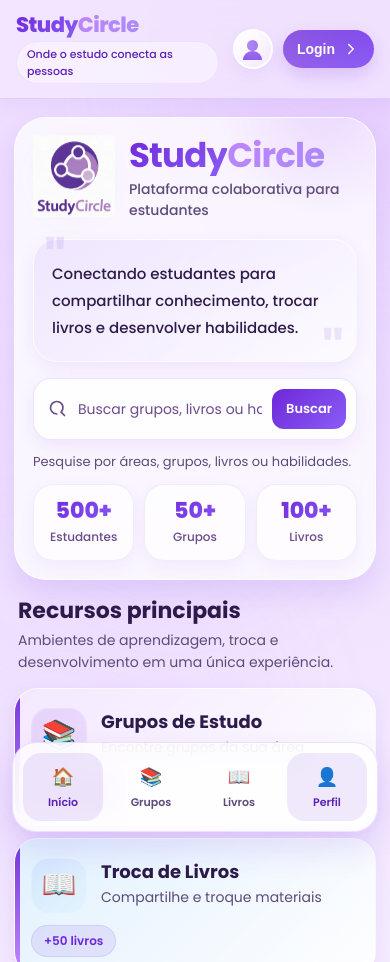
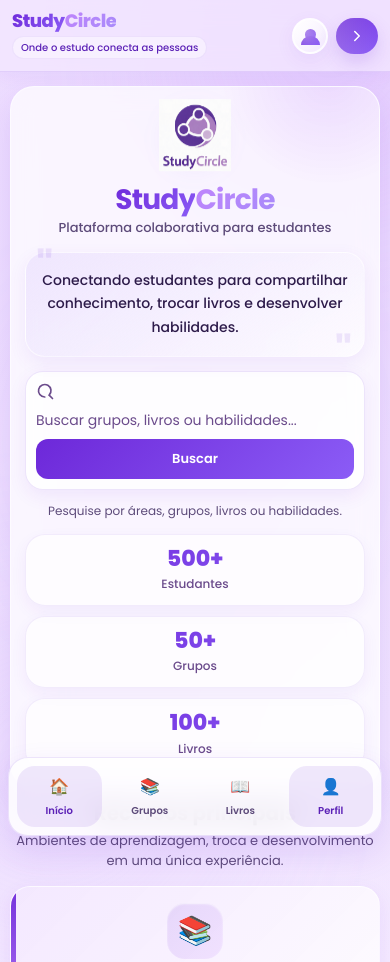
Before and after one commit to Santosfer1980/Projeto-Escolar, a plain HTML site: page index.html in a window 390 px wide. Shown: the top 962 px of the page. Drawn offline with Linux system fonts and the light colour scheme.

Commit message:
Add files via upload

```diff
--- a/style.css
+++ b/style.css
@@ -1025,3 +1025,237 @@ input:focus-visible,
 ::-webkit-scrollbar-thumb:hover {
     background: linear-gradient(135deg, #5b21b6 0%, #a855f7 100%);
 }
+
+@media (max-width: 480px) {
+    body {
+        padding-bottom: 104px;
+    }
+
+    .topbar {
+        padding: 12px 12px;
+        align-items: center;
+    }
+
+    .brand-block {
+        max-width: 58%;
+    }
+
+    .brand {
+        font-size: 18px;
+    }
+
+    .top-slogan {
+        font-size: 10px;
+        padding: 4px 8px;
+        line-height: 1.3;
+    }
+
+    .user-area {
+        gap: 8px;
+    }
+
+    .avatar {
+        width: 36px;
+        height: 36px;
+    }
+
+    .login-btn {
+        padding: 9px 12px;
+        min-width: 42px;
+        font-size: 13px;
+    }
+
+    .login-btn span {
+        display: none;
+    }
+
+    .app-shell {
+        padding: 14px 10px 24px;
+        gap: 14px;
+    }
+
+    .hero-card,
+    .content-section {
+        padding: 16px 14px;
+        border-radius: 24px;
+    }
+
+    .hero-top {
+        flex-direction: column;
+        align-items: center;
+        text-align: center;
+        gap: 10px;
+        margin-bottom: 14px;
+    }
+
+    .hero-title-group {
+        text-align: center;
+    }
+
+    .logo-wrapper {
+        width: 72px;
+    }
+
+    h1 {
+        font-size: 28px;
+        margin-bottom: 4px;
+    }
+
+    .hero-subtitle {
+        font-size: 13px;
+    }
+
+    .slogan-highlight {
+        padding: 16px 14px;
+        margin-bottom: 14px;
+        border-radius: 20px;
+    }
+
+    .slogan {
+        font-size: 14px;
+        line-height: 1.7;
+        text-align: center;
+    }
+
+    .slogan-highlight::before,
+    .slogan-highlight::after {
+        font-size: 42px;
+    }
+
+    .search-inner {
+        flex-wrap: wrap;
+        padding: 10px;
+        gap: 8px;
+    }
+
+    .search-box input {
+        width: 100%;
+        font-size: 14px;
+    }
+
+    .search-btn {
+        width: 100%;
+        justify-content: center;
+        padding: 10px 12px;
+    }
+
+    .search-feedback {
+        text-align: center;
+        font-size: 12px;
+    }
+
+    .stats-grid {
+        grid-template-columns: 1fr;
+        gap: 10px;
+    }
+
+    .stat-card {
+        padding: 12px;
+    }
+
+    .section-header {
+        text-align: center;
+        padding: 0;
+    }
+
+    .section-header h2 {
+        font-size: 20px;
+    }
+
+    .section-header p {
+        font-size: 13px;
+    }
+
+    .cards-list,
+    .group-list,
+    .book-list {
+        grid-template-columns: 1fr;
+        gap: 10px;
+    }
+
+    .card,
+    .info-card {
+        padding: 16px 14px;
+        border-radius: 20px;
+    }
+
+    .card-main {
+        flex-direction: column;
+        align-items: center;
+        text-align: center;
+        gap: 10px;
+    }
+
+    .card-content {
+        text-align: center;
+    }
+
+    .card h3,
+    .info-card h3 {
+        font-size: 16px;
+    }
+
+    .card p,
+    .info-text,
+    .info-meta {
+        font-size: 13px;
+    }
+
+    .card-tag,
+    .mini-tag,
+    .status-badge {
+        font-size: 11px;
+    }
+
+    .info-top {
+        flex-direction: column;
+        align-items: flex-start;
+        gap: 8px;
+    }
+
+    .info-footer {
+        gap: 6px;
+    }
+
+    .bottom-nav {
+        left: 8px;
+        right: 8px;
+        bottom: 8px;
+        padding: 8px;
+        gap: 6px;
+        border-radius: 20px;
+    }
+
+    .nav-item {
+        padding: 8px 4px;
+    }
+
+    .nav-icon {
+        font-size: 16px;
+    }
+
+    .nav-label {
+        font-size: 10px;
+    }
+
+    .footer {
+        padding: 16px 12px 18px;
+    }
+
+    .founders {
+        font-size: 13px;
+        line-height: 1.7;
+    }
+
+    .separator {
+        display: none;
+    }
+
+    .founder {
+        display: block;
+    }
+
+    .copyright {
+        font-size: 12px;
+    }
+}
```
